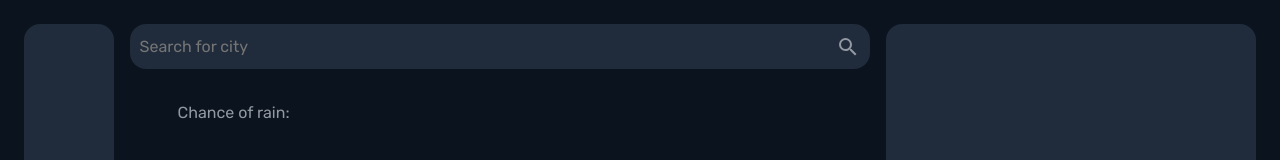
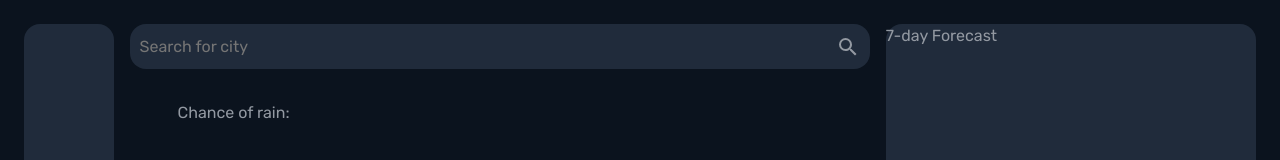
Before and after one commit to BookmanJunior/TOP-Weather-App, a website built with webpack: page dist/index.html in a window 1280 px wide. Shown: the top 160 px of the page. Built offline with nearby package versions, Linux system fonts and the light colour scheme; files whose address does not match are found by name.

Commit message:
Add section title

```diff
--- a/dist/index.html
+++ b/dist/index.html
@@ -56,7 +56,9 @@
           <p class="section-title text-dim">Air Conditions</p>
         </section>
       </main>
-      <aside class="weekly-forecast"></aside>
+      <aside class="weekly-forecast">
+        <p class="section-title text-dim">7-day Forecast</p>
+      </aside>
     </div>
   </body>
 </html>
```
